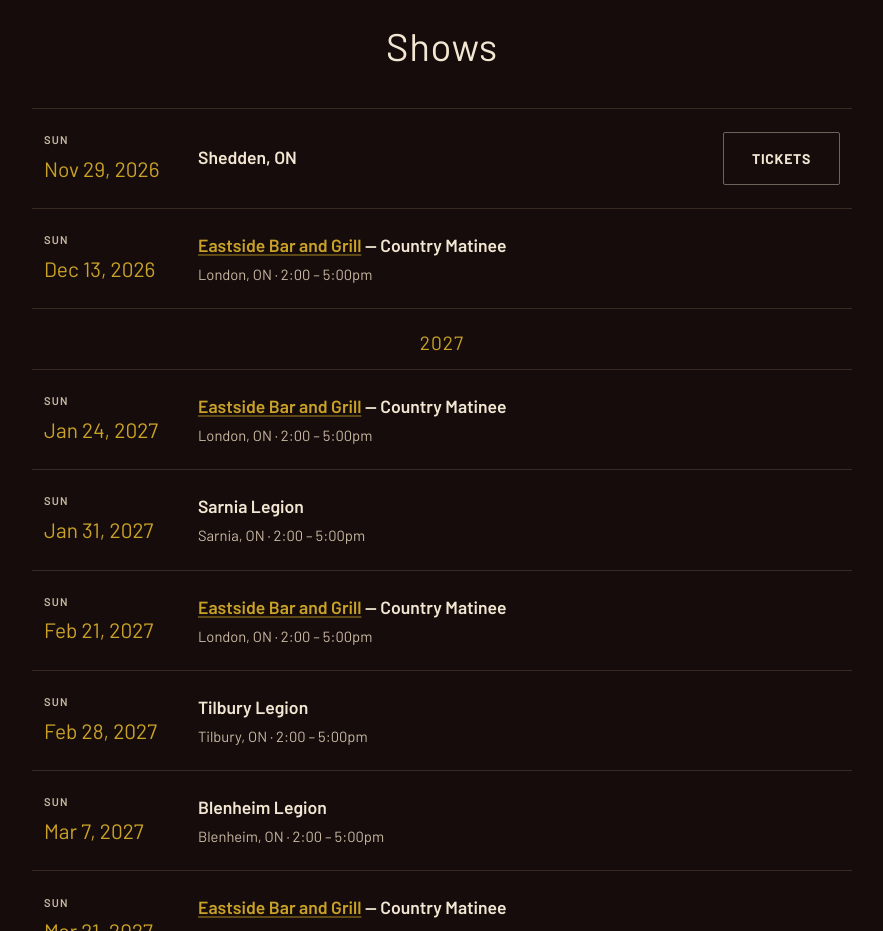
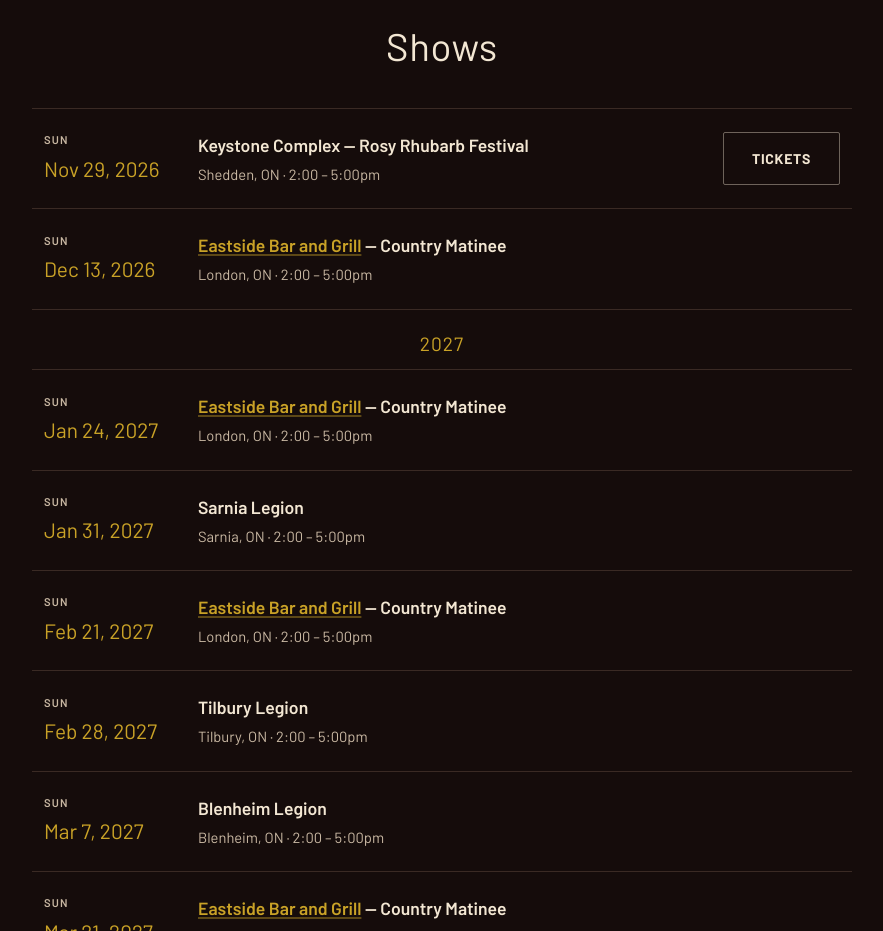
Before and after one commit to roballen2/PhantomsOfTheOpry, a plain HTML site: page index.html in a window 1280 px wide. Shown: the part 880-1811 px from the top of the page, without its empty margins (198-1081 px from the left). Drawn offline with Linux system fonts and the light colour scheme; a web font is replaced by a local one.

Commit message:
Add venue, event name and time for Nov 29 Shedden show
Co-Authored-By: Claude Sonnet 5.5 <noreply@anthropic.com>

```diff
--- a/index.html
+++ b/index.html
@@ -37,7 +37,8 @@
     <div class="event-row">
       <div class="event-row__date"><span class="weekday">Sun</span>Nov 29, 2026</div>
       <div class="event-row__details">
-        <p class="event-row__venue">Shedden, ON</p>
+        <p class="event-row__venue">Keystone Complex — Rosy Rhubarb Festival</p>
+        <p class="event-row__place">Shedden, ON · 2:00 – 5:00pm</p>
       </div>
       <div class="event-row__action"><a class="btn btn--ghost" href="https://ticketscene.ca/events/66429/sots" target="_blank" rel="noopener">Tickets</a></div>
     </div>
```
Also changed, not shown: shows.txt.
